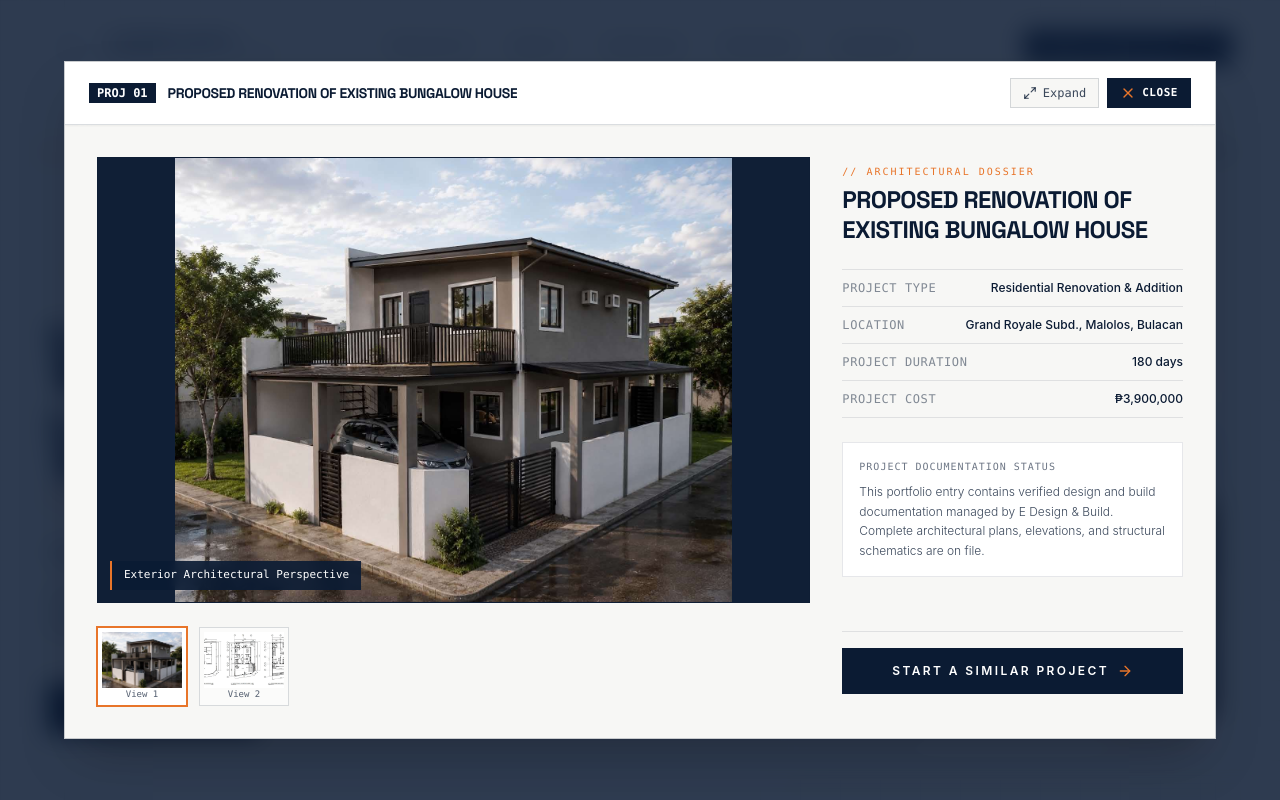
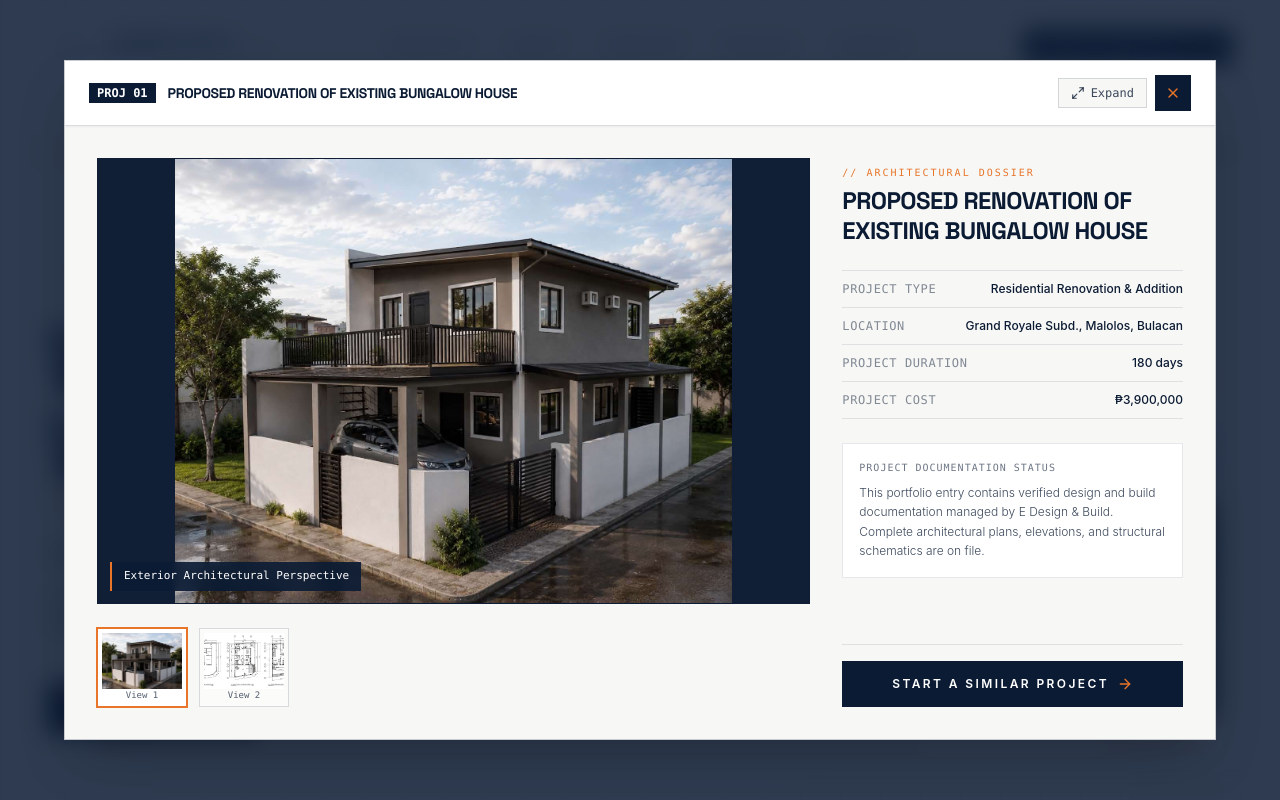
Before and after one commit to jhamir-web/EBD-portfolio, a React (Vite) app: page / in a window 1280 px wide. Both pictures are taken after a click on the element 1001 px from the left and 571 px from the top of the page. Shown: the top 800 px of the page. Built offline with nearby package versions, Linux system fonts and the light colour scheme.

Commit message:
Streamline modal UI with a single clean sticky close button

```diff
--- a/src/components/ProjectDetailModal.jsx
+++ b/src/components/ProjectDetailModal.jsx
@@ -1,5 +1,5 @@
 import React, { useState, useEffect } from 'react';
-import { X, ArrowRight, Maximize2, Minimize2, ZoomIn, MapPin, Calendar, DollarSign, Layers, ChevronLeft } from 'lucide-react';
+import { X, ArrowRight, Maximize2, Minimize2, ZoomIn, MapPin, Calendar, DollarSign, Layers } from 'lucide-react';
 
 export default function ProjectDetailModal({ project, onClose, onInquire }) {
   const [activeImageIndex, setActiveImageIndex] = useState(0);
@@ -25,17 +25,10 @@ export default function ProjectDetailModal({ project, onClose, onInquire }) {
     <div className="fixed inset-0 z-50 flex items-center justify-center p-0 sm:p-4 md:p-8 bg-[#0B1B33]/85 backdrop-blur-md animate-in fade-in duration-300">
       <div className="relative w-full h-full sm:h-auto sm:max-h-[92vh] max-w-6xl bg-[#F7F7F5] border border-[#0B1B33]/20 shadow-2xl flex flex-col overflow-hidden">
 
-        {/* Sticky Top Control Bar (Never scrolls out of view on mobile or desktop) */}
-        <div className="sticky top-0 z-30 px-4 sm:px-6 py-3 sm:py-4 bg-white/98 backdrop-blur-md border-b border-[#0B1B33]/15 flex items-center justify-between gap-3 shadow-xs">
-          {/* Project Title & Badge with strict min-w-0 truncation */}
-          <div className="flex items-center gap-2 sm:gap-3 min-w-0 flex-1">
-            <button
-              onClick={onClose}
-              className="sm:hidden p-1.5 -ml-1 text-[#0B1B33] hover:text-[#E8752A] transition-colors shrink-0"
-              aria-label="Back to projects"
-            >
-              <ChevronLeft className="w-5 h-5" />
-            </button>
+        {/* Sticky Top Control Bar (Always visible, clean and non-redundant) */}
+        <div className="sticky top-0 z-30 px-4 sm:px-6 py-3.5 bg-white/98 backdrop-blur-md border-b border-[#0B1B33]/15 flex items-center justify-between gap-3 shadow-xs">
+          {/* Project Title & Badge with min-w-0 truncation */}
+          <div className="flex items-center gap-2.5 sm:gap-3 min-w-0 flex-1">
             <span className="font-mono text-[10px] sm:text-xs font-bold text-[#E8752A] bg-[#0B1B33] text-white px-2 py-0.5 shrink-0">
               PROJ {project.num}
             </span>
@@ -44,7 +37,7 @@ export default function ProjectDetailModal({ project, onClose, onInquire }) {
             </span>
           </div>
 
-          {/* Action & Close Controls */}
+          {/* Controls: Expand + Single Sleek Close Button */}
           <div className="flex items-center gap-2 shrink-0">
             <button
               onClick={() => setIsZoomed(!isZoomed)}
@@ -55,16 +48,13 @@ export default function ProjectDetailModal({ project, onClose, onInquire }) {
               <span>{isZoomed ? 'Fit' : 'Expand'}</span>
             </button>
 
-            {/* High-visibility Close Button for both mobile and desktop */}
+            {/* Single, crisp, architectural Close Button */}
             <button
               onClick={onClose}
-              className="flex items-center gap-1.5 px-2.5 sm:px-3 py-1.5 bg-[#0B1B33] text-white hover:bg-[#101F36] border border-[#0B1B33] transition-colors focus:outline-none"
+              className="w-8 h-8 sm:w-9 sm:h-9 flex items-center justify-center bg-[#0B1B33] text-white hover:bg-[#101F36] border border-[#0B1B33] hover:border-[#E8752A] transition-colors focus:outline-none shrink-0"
               aria-label="Close Presentation"
             >
               <X className="w-4 h-4 text-[#E8752A]" />
-              <span className="text-[11px] font-mono uppercase tracking-wider font-semibold">
-                Close
-              </span>
             </button>
           </div>
         </div>
@@ -156,15 +146,6 @@ export default function ProjectDetailModal({ project, onClose, onInquire }) {
                 <span>Start a Similar Project</span>
                 <ArrowRight className="w-4 h-4 text-[#E8752A] group-hover:translate-x-1 transition-transform" />
               </button>
-
-              {/* Convenient Bottom Close Button for Mobile Users */}
-              <button
-                onClick={onClose}
-                className="sm:hidden w-full py-3 bg-white hover:bg-[#F7F7F5] text-[#0B1B33] border border-[#0B1B33]/20 uppercase text-xs tracking-[0.16em] font-mono flex items-center justify-center gap-2 transition-colors"
-              >
-                <X className="w-3.5 h-3.5 text-[#E8752A]" />
-                <span>Return to Projects</span>
-              </button>
             </div>
           </div>
         </div>
```
